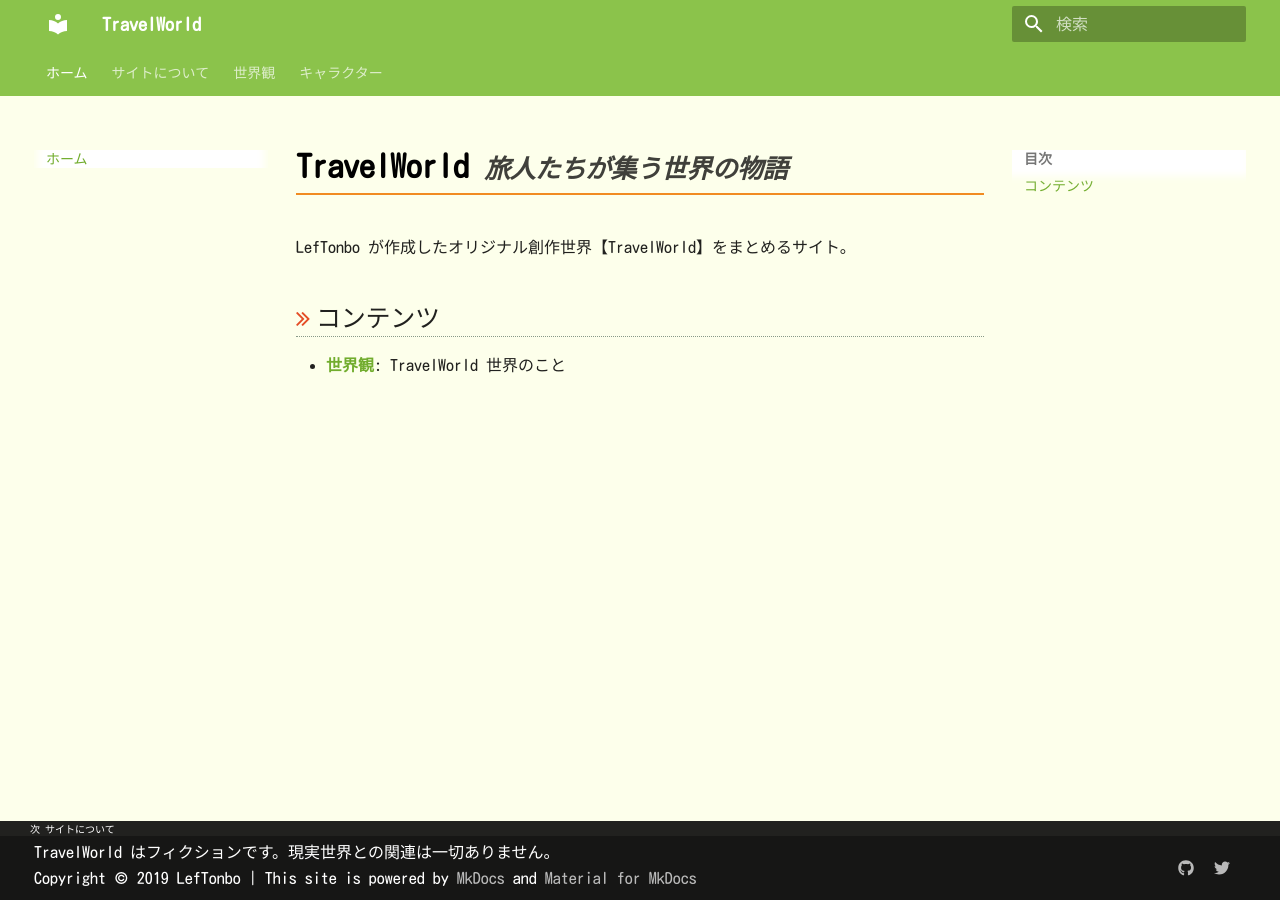
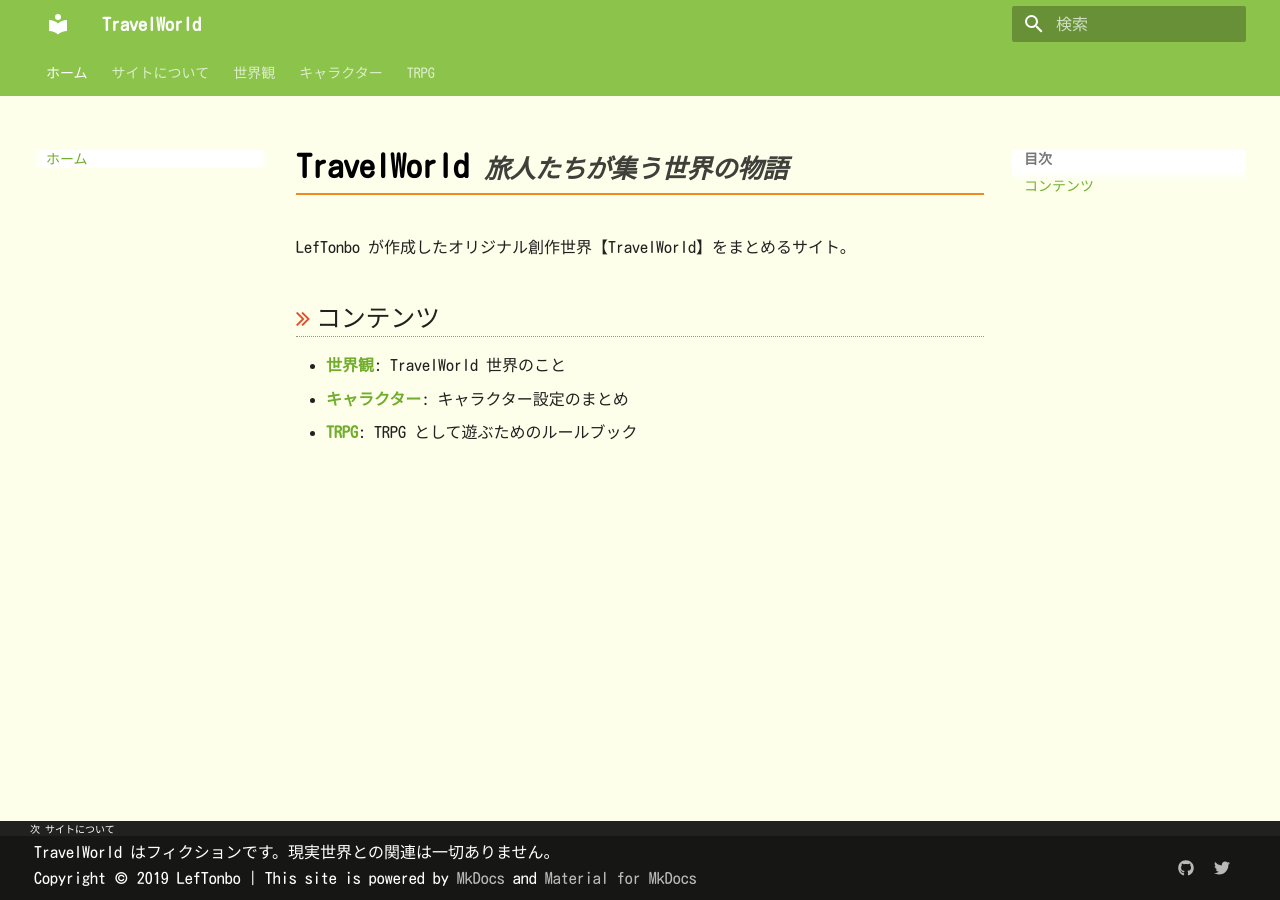
Before and after one commit to leftonbo/travelworld-docs, an MkDocs documentation site: the page built from docs/index.md, in a window 1280 px wide. Built offline with MkDocs 1.6.1 and Material for MkDocs 9.7.7, drawn with Linux system fonts in a browser that asks for light colours; nearby versions of some CDN libraries.

Commit message:
ページ追加

```diff
--- a/docs/index.md
+++ b/docs/index.md
@@ -5,3 +5,5 @@ LefTonbo が作成したオリジナル創作世界【TravelWorld】をまとめ
 ## コンテンツ
 
 - **[世界観](databook/intro.md)**: TravelWorld 世界のこと
+- **[キャラクター](character/intro.md)**: キャラクター設定のまとめ
+- **[TRPG](trpg/intro.md)**: TRPG として遊ぶためのルールブック
--- a/mkdocs.yml
+++ b/mkdocs.yml
@@ -78,3 +78,5 @@ nav:
     - 材質と素材: databook/material-resources.md
   - キャラクター:
     - キャラクター一覧: characters/intro.md
+  - TRPG:
+    - ルール表紙: trpg/intro.md
```
Also changed, not shown: docs/trpg/intro.md (added, +3 -0 lines).
